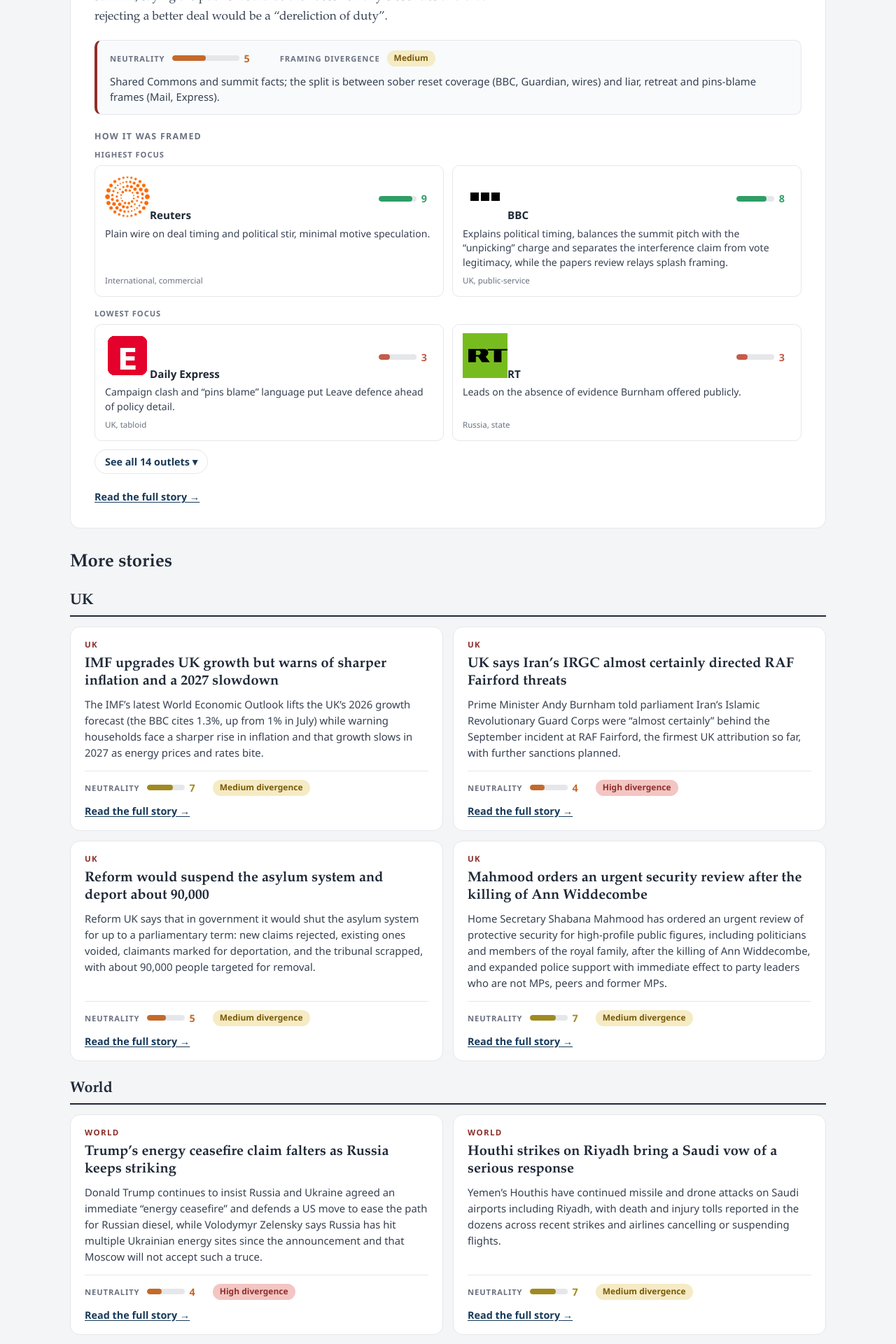
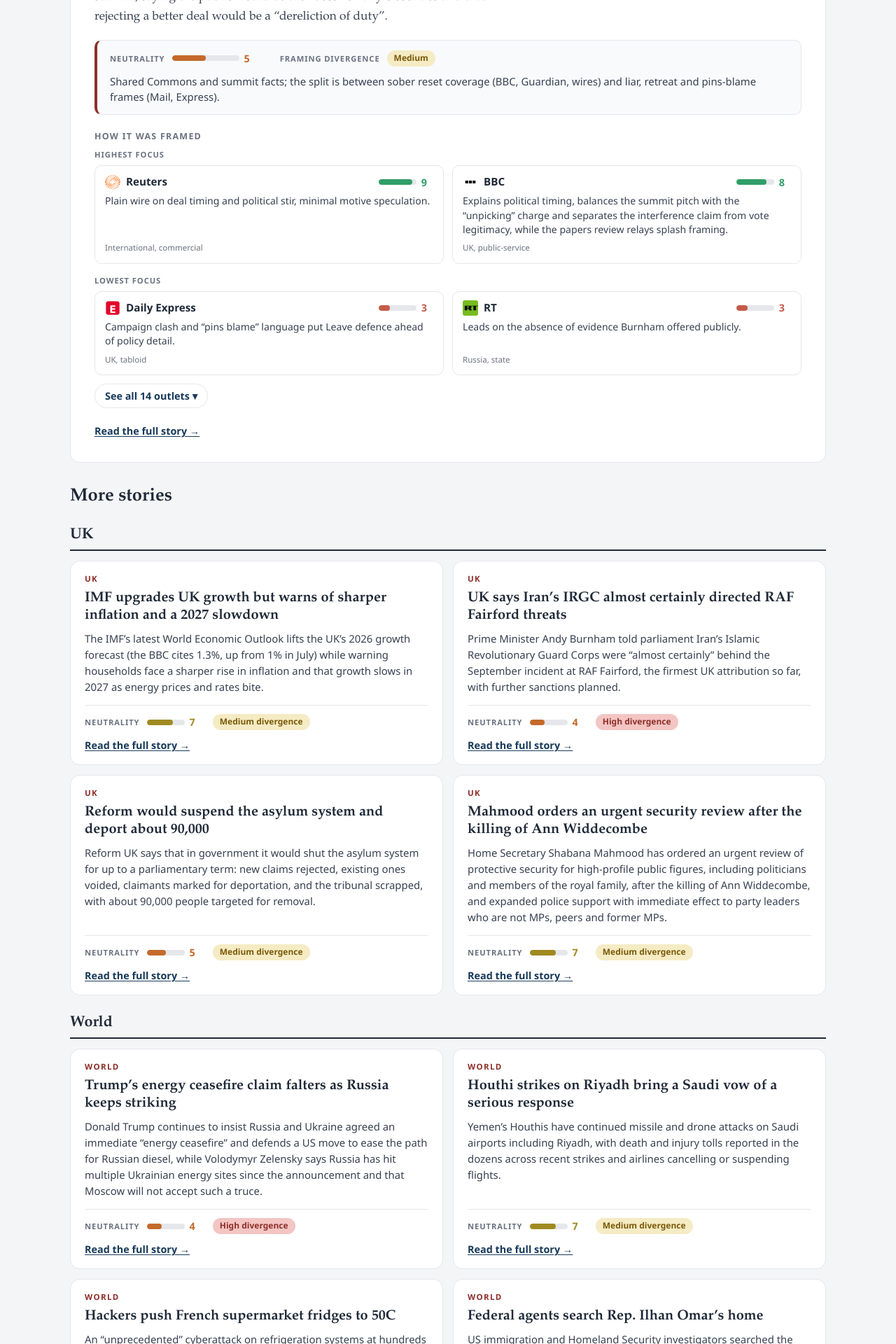
Before and after one commit to UKwebfilter/UKWebFilter, a Jekyll site: the page built from index.html, in a window 1280 px wide. Shown: the part 749-2669 px from the top of the page at 70% size. Built offline with Jekyll 4.4.1, drawn with Linux system fonts in a browser that asks for light colours.

Commit message:
Home: logo styles

```diff
--- a/assets/css/style.css
+++ b/assets/css/style.css
@@ -1429,7 +1429,9 @@
 .hf-ogrid { display: grid; grid-template-columns: repeat(4, minmax(0, 1fr)); gap: 12px; }
 .hf-ocard { border: 1px solid var(--paper-2); border-radius: 10px; padding: 12px 14px; display: flex; flex-direction: column; gap: 6px; background: #fff; }
 .hf-ohead { display: flex; justify-content: space-between; align-items: center; gap: 8px; flex-wrap: wrap; }
-.hf-oname { font: 700 0.95rem/1.3 var(--sans); }
+.hf-oname { font: 700 0.95rem/1.3 var(--sans); display: inline-flex; align-items: center; gap: 8px; min-width: 0; }
+.hf-ologo { display: block; flex: 0 0 auto; height: 22px; width: auto; max-width: 80px; object-fit: contain; object-position: left center; border-radius: 3px; }
+.hf-otxt { min-width: 0; overflow-wrap: anywhere; }
 .hf-ocard p { margin: 0; font-size: 0.88rem; line-height: 1.45; color: #374151; }
 .hf-okind { font-size: 0.72rem; color: var(--muted); margin-top: auto; }
 .hf-all { margin-top: 12px; }
```
